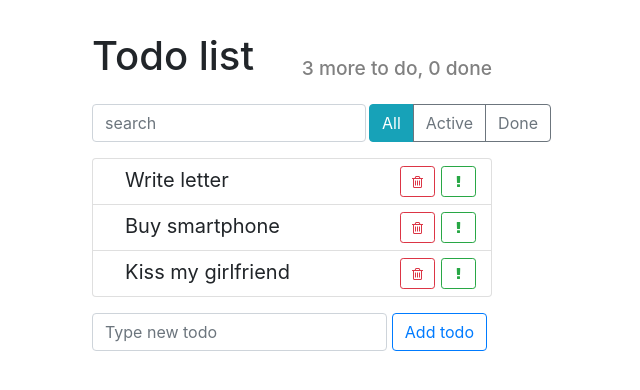
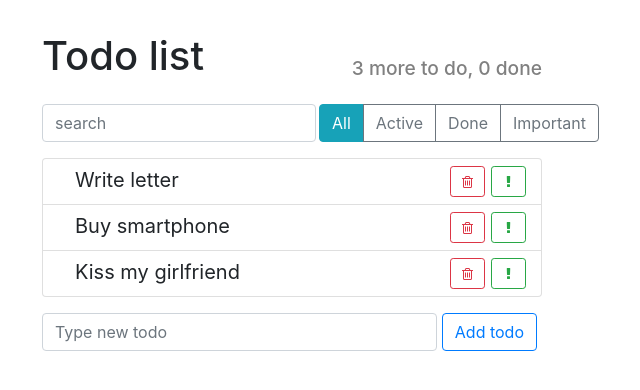
Before and after one commit to jay-banx/todo, a React (Create React App) app: page / in a window 1280 px wide. Shown: the top 390 px of the page, without its empty margins (348-988 px from the left). Built offline with nearby package versions, Linux system fonts and the light colour scheme.

Commit message:
Added new filter

```diff
--- a/src/components/App/App.css
+++ b/src/components/App/App.css
@@ -1,6 +1,6 @@
 .app {
   margin: 2rem auto 0 auto;
-  max-width: 400px;
+  max-width: 500px;
 }
 
 .top-panel {
--- a/src/components/App/App.js
+++ b/src/components/App/App.js
@@ -30,6 +30,12 @@ class App extends Component {
         label: "Done",
         enabled: false,
         filterFunc: data => data.filter(el => el.done)
+      },
+      {
+        id: 3,
+        label: "Important",
+        enabled: false,
+        filterFunc: data => data.filter(el => el.important)
       }
     ],
     todoData: [
```
